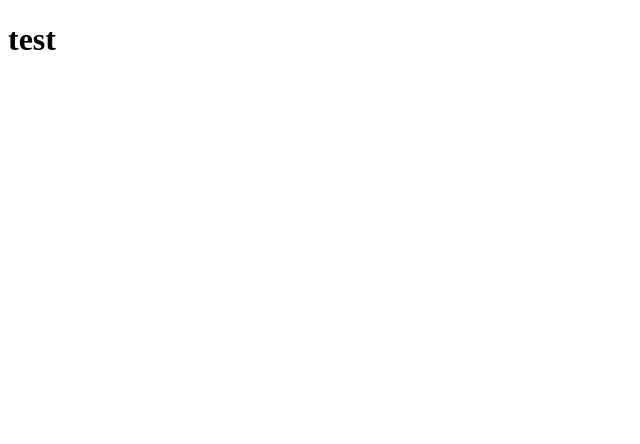
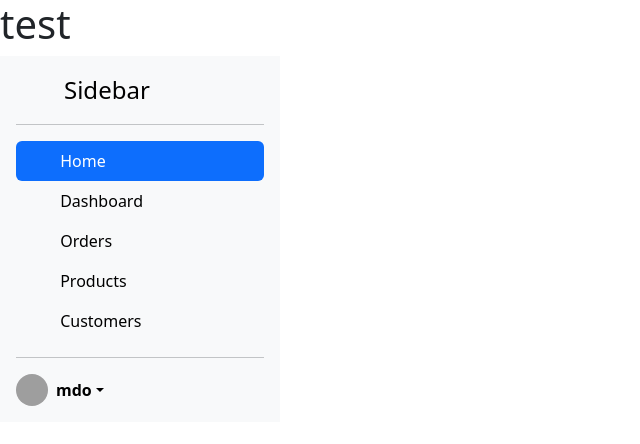
Before and after one commit to Nizar07/nizarzeth, a plain HTML site: page index.html in a window 1280 px wide. Shown: the whole page, without its empty margins (0-640 px from the left). Drawn offline with nearby package versions, Linux system fonts and the light colour scheme; grey boxes are pictures that could not be loaded.

Commit message:
Update index.html
navbar

```diff
--- a/index.html
+++ b/index.html
@@ -1,11 +1,105 @@
 <!DOCTYPE html>
 <html lang="en">
-<head>
-    <meta charset="UTF-8">
-    <meta name="viewport" content="width=device-width, initial-scale=1.0">
+  <head>
+    <meta charset="UTF-8" />
+    <meta name="viewport" content="width=device-width, initial-scale=1.0" />
+    <link
+      href="https://cdn.jsdelivr.net/npm/bootstrap@5.3.3/dist/css/bootstrap.min.css"
+      rel="stylesheet"
+      integrity="sha384-QWTKZyjpPEjISv5WaRU9OFeRpok6YctnYmDr5pNlyT2bRjXh0JMhjY6hW+ALEwIH"
+      crossorigin="anonymous"
+    />
+    <script
+      src="https://cdn.jsdelivr.net/npm/bootstrap@5.3.3/dist/js/bootstrap.bundle.min.js"
+      integrity="sha384-YvpcrYf0tY3lHB60NNkmXc5s9fDVZLESaAA55NDzOxhy9GkcIdslK1eN7N6jIeHz"
+      crossorigin="anonymous"
+    ></script>
     <title>Document</title>
-</head>
-<body>
+  </head>
+  <body>
     <h1>test</h1>
-</body>
+
+    <div
+      class="d-flex flex-column flex-shrink-0 p-3 bg-body-tertiary"
+      style="width: 280px"
+    >
+      <a
+        href="/"
+        class="d-flex align-items-center mb-3 mb-md-0 me-md-auto link-body-emphasis text-decoration-none"
+      >
+        <svg class="bi pe-none me-2" width="40" height="32">
+          <use xlink:href="#bootstrap" />
+        </svg>
+        <span class="fs-4">Sidebar</span>
+      </a>
+      <hr />
+      <ul class="nav nav-pills flex-column mb-auto">
+        <li class="nav-item">
+          <a href="#" class="nav-link active" aria-current="page">
+            <svg class="bi pe-none me-2" width="16" height="16">
+              <use xlink:href="#home" />
+            </svg>
+            Home
+          </a>
+        </li>
+        <li>
+          <a href="#" class="nav-link link-body-emphasis">
+            <svg class="bi pe-none me-2" width="16" height="16">
+              <use xlink:href="#speedometer2" />
+            </svg>
+            Dashboard
+          </a>
+        </li>
+        <li>
+          <a href="#" class="nav-link link-body-emphasis">
+            <svg class="bi pe-none me-2" width="16" height="16">
+              <use xlink:href="#table" />
+            </svg>
+            Orders
+          </a>
+        </li>
+        <li>
+          <a href="#" class="nav-link link-body-emphasis">
+            <svg class="bi pe-none me-2" width="16" height="16">
+              <use xlink:href="#grid" />
+            </svg>
+            Products
+          </a>
+        </li>
+        <li>
+          <a href="#" class="nav-link link-body-emphasis">
+            <svg class="bi pe-none me-2" width="16" height="16">
+              <use xlink:href="#people-circle" />
+            </svg>
+            Customers
+          </a>
+        </li>
+      </ul>
+      <hr />
+      <div class="dropdown">
+        <a
+          href="#"
+          class="d-flex align-items-center link-body-emphasis text-decoration-none dropdown-toggle"
+          data-bs-toggle="dropdown"
+          aria-expanded="false"
+        >
+          <img
+            src="https://github.com/mdo.png"
+            alt=""
+            width="32"
+            height="32"
+            class="rounded-circle me-2"
+          />
+          <strong>mdo</strong>
+        </a>
+        <ul class="dropdown-menu text-small shadow">
+          <li><a class="dropdown-item" href="#">New project...</a></li>
+          <li><a class="dropdown-item" href="#">Settings</a></li>
+          <li><a class="dropdown-item" href="#">Profile</a></li>
+          <li><hr class="dropdown-divider" /></li>
+          <li><a class="dropdown-item" href="#">Sign out</a></li>
+        </ul>
+      </div>
+    </div>
+  </body>
 </html>
```
